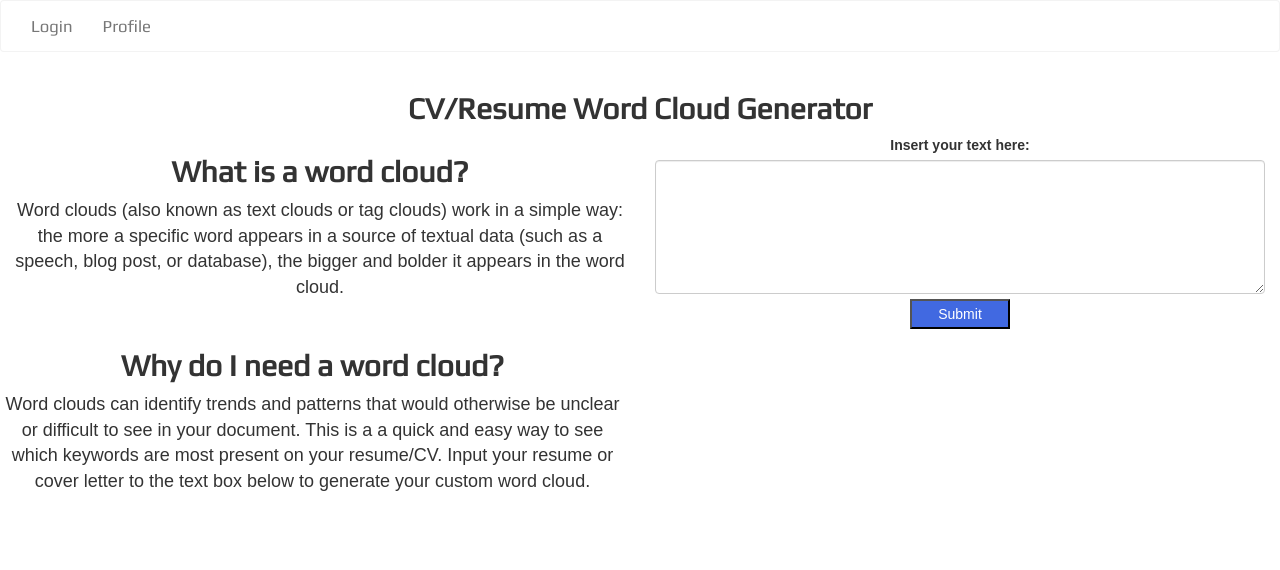
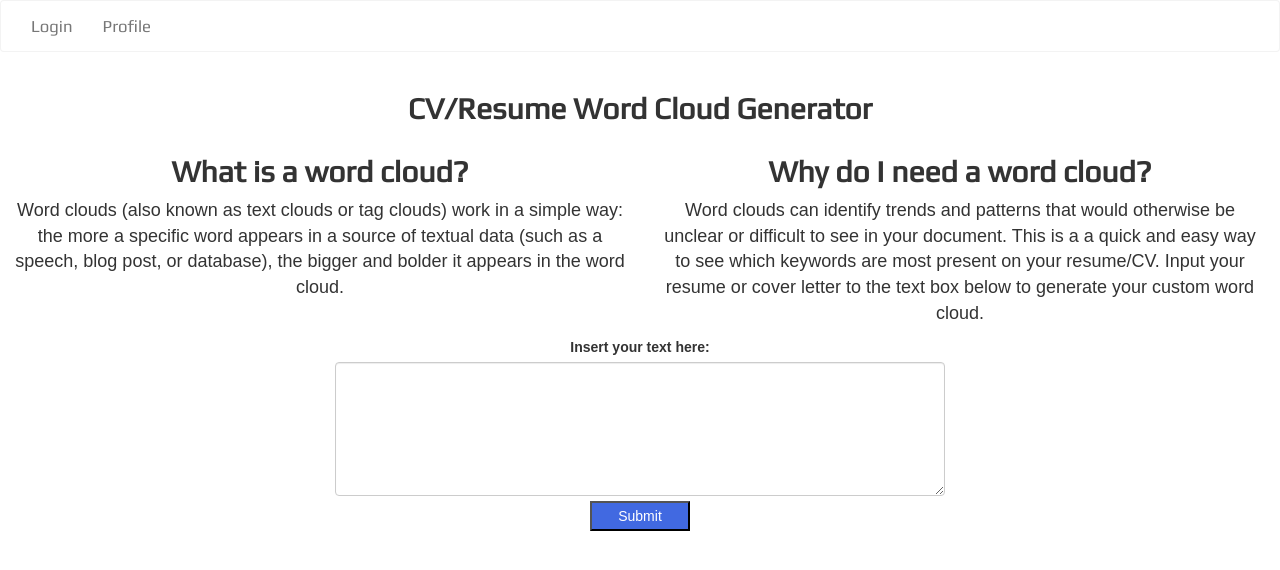
Before and after one commit to jbadan/hackathon_job_search, a React (Create React App) app in the folder client/: page /profile in a window 1280 px wide. Shown: the top 570 px of the page. Built offline with nearby package versions, Linux system fonts and the light colour scheme.

Commit message:
more styling

```diff
--- a/client/src/App.css
+++ b/client/src/App.css
@@ -1,13 +1,21 @@
 .App {
   text-align: center;
 }
-
+canvas {
+  height: 100%;
+}
 .headers {
   font-family:'Play', sans-serif;
   font-weight: bold;
   font-size: 30px;
 }
+.canvasContainer{
+  height: 400px;
+}
 
+.formWidth{
+  width: 500px;
+}
 .padding{
   padding: 20px;
   margin-top: 5px;
--- a/client/src/TextInput.js
+++ b/client/src/TextInput.js
@@ -43,7 +43,7 @@ class TextInput extends Component {
     return (
       <div className="container-fluid">
         <h1 className="headers">CV/Resume Word Cloud Generator</h1>
-        <div  className="row">
+        <div className="row">
           <div className="col-sm-6">
             <h3 className="headers"> What is a word cloud? </h3>
             <p>Word clouds (also known as text clouds or tag clouds) work in a simple way:
@@ -51,25 +51,28 @@ class TextInput extends Component {
             the bigger and bolder it appears in the word cloud.</p>
           </div>
           <div className="col-sm-6">
+            <h3 className="headers">Why do I need a word cloud? </h3>
+            <p>Word clouds can identify trends and patterns that would otherwise be unclear or difficult to see in your document.
+            This is a a quick and easy way to see which keywords are most present on your resume/CV.
+            Input your resume or cover letter to the text box below to generate your custom word cloud. </p>
+          </div>
+        </div>
+        <div className="row">
+            <div className="col-md-3"></div>
+            <div className="col-md-6">
             <form onSubmit={this.handleSubmit}>
               <label> Insert your text here:  </label>
               <textarea className="form-control" rows="6" type="text" value={this.state.value} onChange={this.handleChange}> </textarea>
               <input className="button" type="submit" value="Submit" />
             </form>
           </div>
-          <div className="row">
-          <div className="col-sm-6">
-          <h3 className="headers">Why do I need a word cloud? </h3>
-          <p>Word clouds can identify trends and patterns that would otherwise be unclear or difficult to see in your document.
-          This is a a quick and easy way to see which keywords are most present on your resume/CV.
-          Input your resume or cover letter to the text box below to generate your custom word cloud. </p>
-          </div>
+          <div className="col-md-3"></div>
+        </div>
+        <div className="row">
             {display}
-          </div>
         </div>
+      </div>
 
-
-      </div>
     );
   }
 }
--- a/client/src/WordCloud.js
+++ b/client/src/WordCloud.js
@@ -25,8 +25,8 @@ class WordCloudDisplay extends Component {
   }
   render() {
     return (
-      <div className="col-sm-6">
-           <div style={styles}>
+      <div className="col-sm-12">
+           <div className="canvasContainer" style={styles}>
               <canvas ref="my-canvas" />
           </div>
           <a href="/profile"> Reset </a>
```
